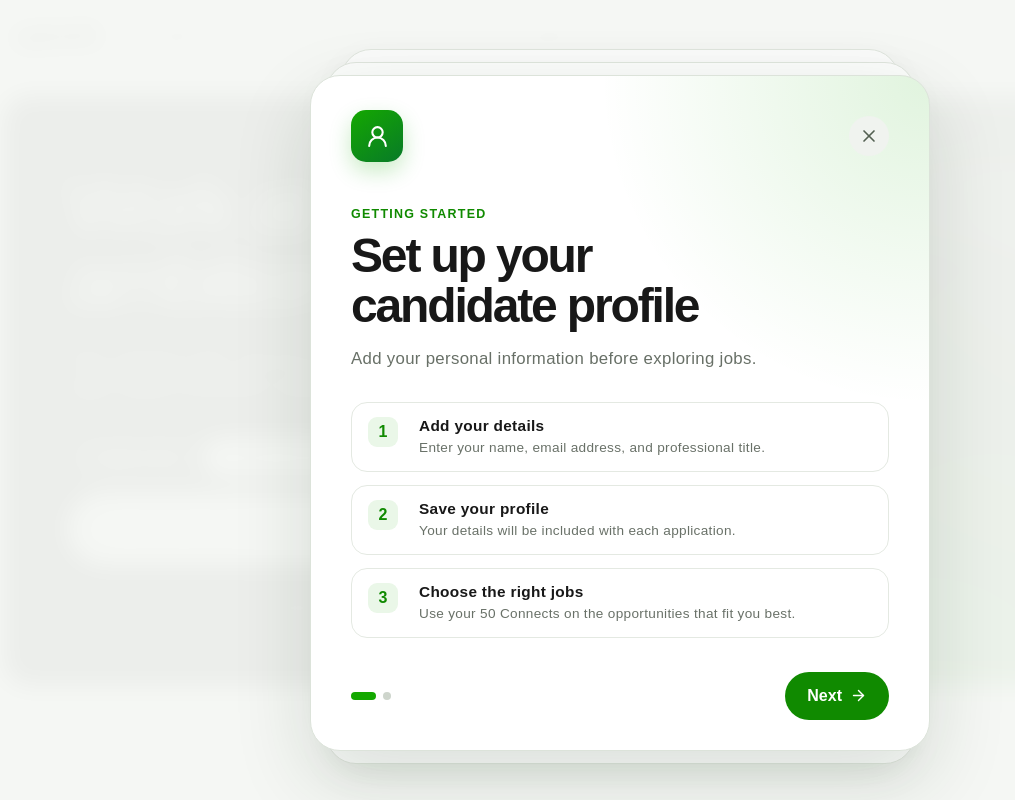
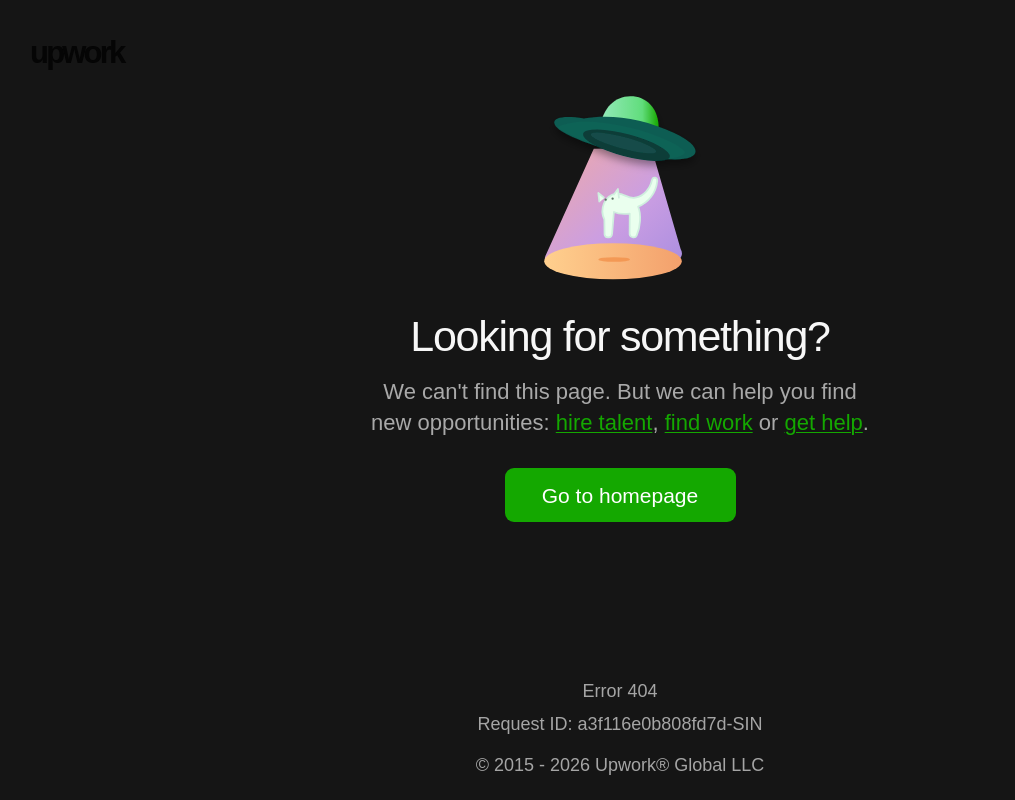
Before and after one commit to Zubair-hussain/Upwork_demo-, a Next.js app: page / in a window 1280 px wide. Shown: the top 800 px of the page, without its empty margins (20-1035 px from the left). Built offline with nearby package versions, Linux system fonts and the light colour scheme.

Commit message:
Upwork Page redirect and add 404pages

```diff
--- a/app/globals.css
+++ b/app/globals.css
@@ -2502,6 +2502,153 @@
   backdrop-filter: blur(12px);
 }
 
+/* Reference-matched homepage 404. These styles are isolated so the existing
+   marketplace pages keep their original appearance. */
+.home-404 {
+  position: fixed;
+  z-index: 2000;
+  inset: 0;
+  overflow: auto;
+  min-height: 100vh;
+  color: #f2f2f2;
+  background: #151515;
+  font-family: Arial, Helvetica, sans-serif;
+}
+
+.home-404-logo {
+  position: absolute;
+  top: 37px;
+  left: 50px;
+  color: #050505;
+  font-size: 31px;
+  font-weight: 800;
+  line-height: 1;
+  letter-spacing: -2.8px;
+}
+
+.home-404-content {
+  position: absolute;
+  top: 17.5%;
+  left: 50%;
+  display: flex;
+  width: min(760px, calc(100% - 40px));
+  align-items: center;
+  flex-direction: column;
+  transform: translateX(-50%);
+  text-align: center;
+}
+
+.home-404-art {
+  display: block;
+  width: 255px;
+  height: 248px;
+  margin-bottom: 49px;
+}
+
+.home-404-message h1 {
+  margin: 0 0 15px;
+  color: #f7f7f7;
+  font-size: 43px;
+  font-weight: 400;
+  line-height: 1.14;
+  letter-spacing: -1.25px;
+}
+
+.home-404-message p {
+  margin: 0;
+  color: #a9a9a9;
+  font-size: 22px;
+  line-height: 1.42;
+}
+
+.home-404-message a {
+  color: #14a800;
+  text-decoration: underline;
+  text-decoration-thickness: 1px;
+  text-underline-offset: 2px;
+}
+
+.home-404-button {
+  display: inline-flex;
+  min-width: 231px;
+  min-height: 54px;
+  align-items: center;
+  justify-content: center;
+  margin-top: 56px;
+  border-radius: 9px;
+  padding: 12px 28px;
+  color: #fff;
+  background: #14a800;
+  font-size: 21px;
+  line-height: 1;
+  transition: background-color 150ms ease;
+}
+
+.home-404-button:hover,
+.home-404-button:focus-visible {
+  background: #108a00;
+}
+
+.home-404-button:focus-visible,
+.home-404-logo:focus-visible,
+.home-404-message a:focus-visible {
+  outline: 2px solid #fff;
+  outline-offset: 4px;
+}
+
+.home-404-footer {
+  position: absolute;
+  bottom: 47px;
+  left: 50%;
+  color: #a5a5a5;
+  font-size: 18px;
+  line-height: 1.25;
+  transform: translateX(-50%);
+  text-align: center;
+  white-space: nowrap;
+}
+
+.home-404-footer p {
+  margin: 0 0 11px;
+}
+
+.home-404-footer p:last-child {
+  margin-top: 36px;
+  margin-bottom: 0;
+}
+
+@media (max-height: 800px) and (min-width: 701px) {
+  .home-404-content { top: 10%; }
+  .home-404-art { width: 210px; height: 204px; margin-bottom: 28px; }
+  .home-404-button { margin-top: 30px; }
+  .home-404-footer { bottom: 24px; }
+  .home-404-footer p:last-child { margin-top: 18px; }
+}
+
+@media (max-width: 700px) {
+  .home-404-logo { top: 24px; left: 24px; font-size: 27px; }
+
+  .home-404 {
+    min-height: 100svh;
+    padding: 92px 22px 36px;
+  }
+
+  .home-404-content,
+  .home-404-footer {
+    position: static;
+    width: 100%;
+    transform: none;
+  }
+
+  .home-404-art { width: 190px; height: 185px; margin-bottom: 28px; }
+  .home-404-message h1 { font-size: 32px; }
+  .home-404-message p { font-size: 17px; }
+  .home-404-break { display: none; }
+  .home-404-button { min-width: 205px; min-height: 50px; margin-top: 36px; font-size: 18px; }
+  .home-404-footer { margin-top: 74px; font-size: 15px; }
+  .home-404-footer p:last-child { margin-top: 28px; }
+}
+
 .uw-welcome-dialog {
   position: relative;
   width: min(620px, 100%);
--- a/app/page.tsx
+++ b/app/page.tsx
@@ -1,5 +1,75 @@
-import { PlatformClient } from "@/components/PlatformClient";
+import type { Metadata } from "next";
+
+export const metadata: Metadata = {
+  title: "Page not found - Upwork",
+  description: "The requested page could not be found."
+};
+
+function AbductionIllustration() {
+  return (
+    <svg className="home-404-art" viewBox="0 0 360 350" role="img" aria-label="A cat being lifted into a flying saucer">
+      <defs>
+        <linearGradient id="beam" x1="0" x2="1" y1="0" y2="1">
+          <stop offset="0" stopColor="#f0aaa5" />
+          <stop offset=".55" stopColor="#cb9ee2" />
+          <stop offset="1" stopColor="#a78ce0" />
+        </linearGradient>
+        <linearGradient id="ground" x1="0" x2="1">
+          <stop offset="0" stopColor="#ffd08e" />
+          <stop offset="1" stopColor="#f3a06c" />
+        </linearGradient>
+        <linearGradient id="dome" x1="0" x2="1">
+          <stop stopColor="#94e9bb" />
+          <stop offset=".72" stopColor="#61dd7c" />
+          <stop offset="1" stopColor="#16a800" />
+        </linearGradient>
+        <filter id="soft-shadow" x="-30%" y="-30%" width="160%" height="180%">
+          <feDropShadow dx="0" dy="8" stdDeviation="7" floodColor="#050d0b" floodOpacity=".38" />
+        </filter>
+      </defs>
+      <path d="M135 118 52 302c-10 25 56 42 130 36 72-6 115-27 102-48l-50-173Z" fill="url(#beam)" />
+      <ellipse cx="168" cy="311" rx="118" ry="31" fill="url(#ground)" />
+      <ellipse cx="170" cy="308" rx="27" ry="4" fill="#f18c45" opacity=".7" />
+      <g filter="url(#soft-shadow)">
+        <path d="M146 80c5-34 28-55 57-52 27 3 45 26 43 58Z" fill="url(#dome)" />
+        <path d="M118 66c47-8 102 0 155 25 53 25 47 48-9 45-58-3-130-20-175-43-38-20-25-36 29-27Z" fill="#0b5d52" />
+        <path d="M107 72c46-3 112 11 159 34 12 6 21 12 26 18-4 6-15 10-31 11-57-5-127-21-171-43-7-4-13-7-17-11 7-4 18-7 34-9Z" fill="#0d685c" opacity=".55" />
+        <ellipse cx="191" cy="112" rx="77" ry="19" transform="rotate(15 191 112)" fill="#073d38" />
+        <ellipse cx="186" cy="108" rx="58" ry="10" transform="rotate(15 186 108)" fill="#164c48" />
+      </g>
+      <g transform="translate(140 198) rotate(-3)" fill="#eaffee" stroke="#cfeede" strokeWidth="3" strokeLinejoin="round">
+        <path d="M11 42c-8-18 3-42 22-43 15-1 20 11 35 8 12-2 24-13 28-28 2-7 10-5 9 2-3 20-17 36-35 42 5 14 2 35-5 49-3 6-13 3-12-4l2-34c-10 1-19 0-27-4l-5 37c-1 8-12 8-13 1Z" />
+        <path d="m13 5-10-9 1 16M29 1 37-9l1 16" />
+        <circle cx="15" cy="8" r="2" fill="#5b7466" stroke="none" />
+        <circle cx="27" cy="7" r="2" fill="#5b7466" stroke="none" />
+      </g>
+    </svg>
+  );
+}
 
 export default function Home() {
-  return <PlatformClient />;
+  return (
+    <main className="home-404">
+      <a className="home-404-logo" href="https://www.upwork.com" aria-label="Upwork homepage">upwork</a>
+      <section className="home-404-content" aria-labelledby="not-found-title">
+        <AbductionIllustration />
+        <div className="home-404-message">
+          <h1 id="not-found-title">Looking for something?</h1>
+          <p>
+            We can&apos;t find this page. But we can help you find
+            <br className="home-404-break" /> new opportunities:{" "}
+            <a href="https://www.upwork.com/hire/">hire talent</a>,{" "}
+            <a href="https://www.upwork.com/freelance-jobs/">find work</a> or{" "}
+            <a href="https://support.upwork.com/">get help</a>.
+          </p>
+        </div>
+        <a className="home-404-button" href="https://www.upwork.com">Go to homepage</a>
+      </section>
+      <footer className="home-404-footer">
+        <p>Error 404</p>
+        <p>Request ID: a3f116e0b808fd7d-SIN</p>
+        <p>© 2015 - 2026 Upwork® Global LLC</p>
+      </footer>
+    </main>
+  );
 }
```
